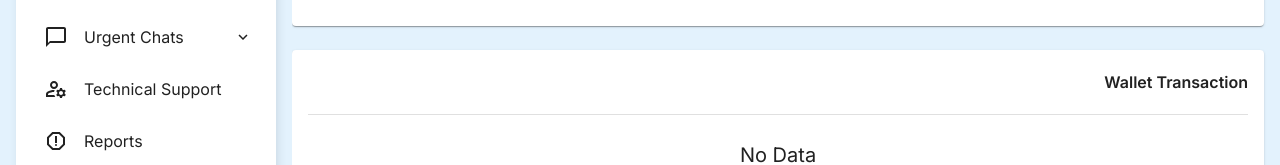
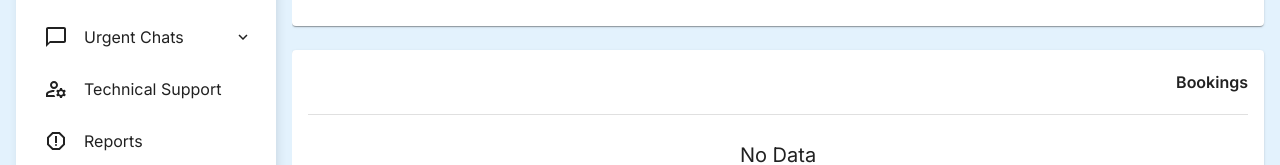
Before and after one commit to Abdalrhmanal/tekram, a Next.js app: page /profil-user in a window 1280 px wide. Shown: the part 527-692 px from the top of the page. Built offline with nearby package versions, Linux system fonts and the light colour scheme; some icons are missing.

Commit message:
Fix title for bookings CardWalletTransaction component for clarity

```diff
--- a/src/app/(project)/profil-user/structure-profil/index.tsx
+++ b/src/app/(project)/profil-user/structure-profil/index.tsx
@@ -42,7 +42,7 @@ function ProfileUsers({ id, dataSourceNameWallet, dataSourceNameBookings, urlAll
             <br />
             <CardWalletTransaction data={wallet_transactions} title='Wallet Transaction' urlDetailse={urlAllDatawallet_transactionsTO} />
             <br />
-            <CardWalletTransaction data={bookings} title='Wallet Transaction' urlDetailse={urlAllDatabookingsTO} />
+            <CardWalletTransaction data={bookings} title='Bookings' urlDetailse={urlAllDatabookingsTO} />
             <br />
         </>
     )
```
